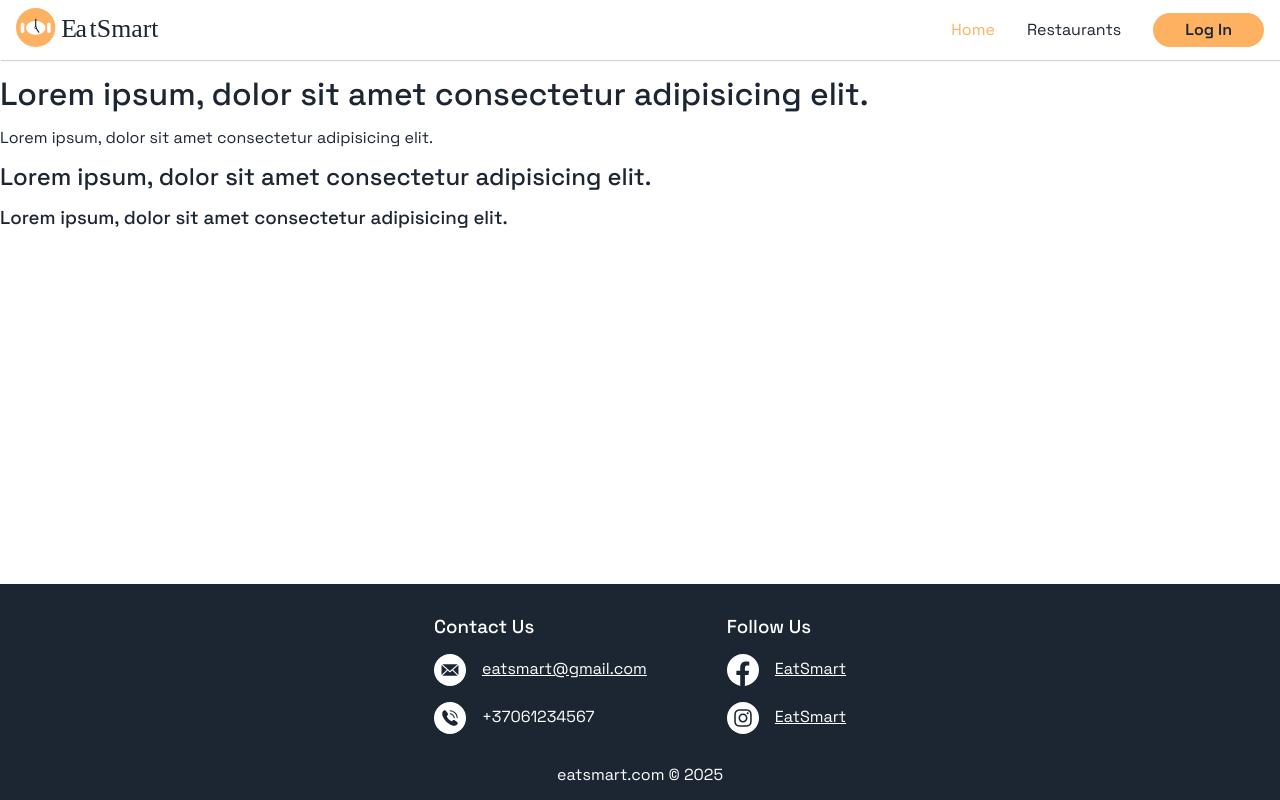
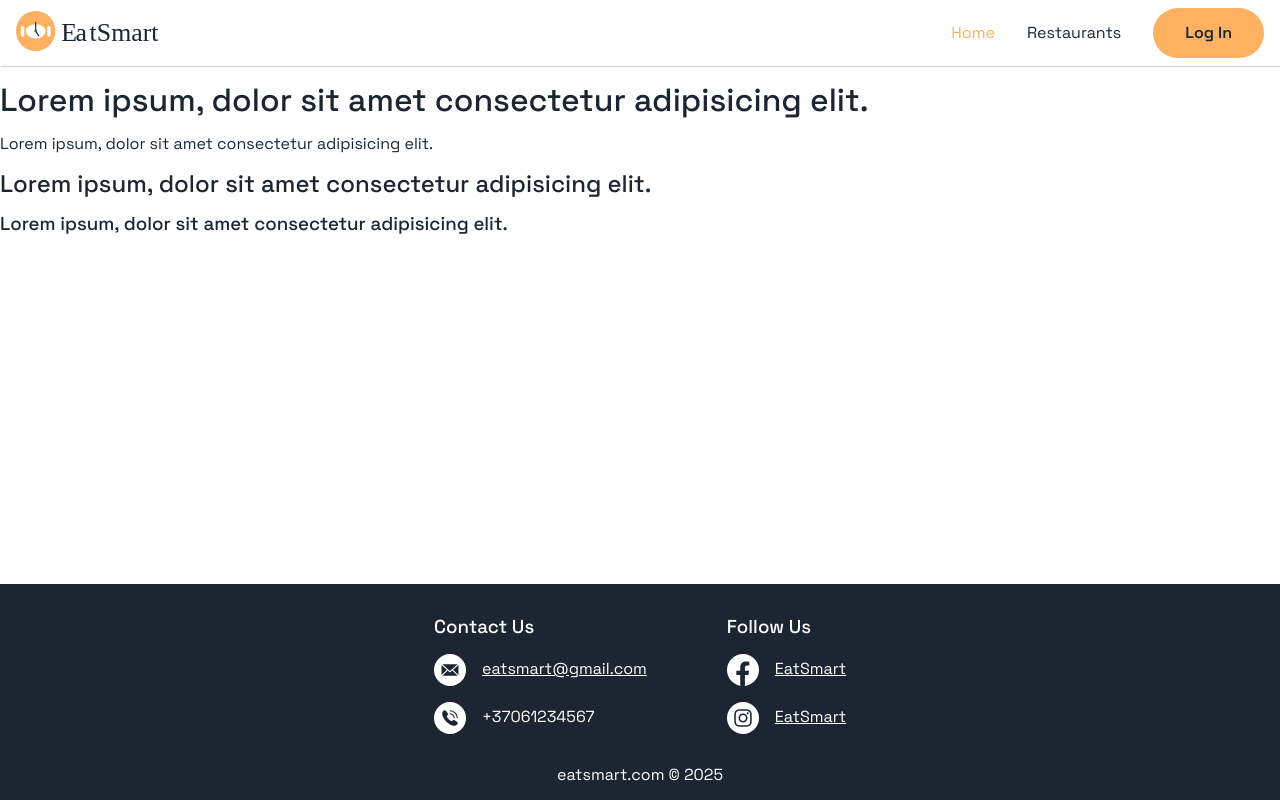
Before and after one commit to vaivanor/eat-smart-frontend, a React (Vite) app: page / in a window 1280 px wide. Built offline with nearby package versions, Linux system fonts and the light colour scheme.

Commit message:
fix(components): update button

```diff
--- a/src/components/Button/Button.module.css
+++ b/src/components/Button/Button.module.css
@@ -1,6 +1,6 @@
 .button {
   border: none;
-  padding: 0.5rem 2rem;
+  padding: 1rem 2rem;
   border-radius: 2rem;
   color: #1c2632;
   font-weight: 600;
--- a/src/components/Button/Button.module.scss
+++ b/src/components/Button/Button.module.scss
@@ -2,7 +2,7 @@
 
 .button {
   border: none;
-  padding: 0.5rem 2rem;
+  padding: 1rem 2rem;
   border-radius: 2rem;
   color: $primary-color;
   font-weight: 600;
```
Also changed, not shown: 1 other file (tests, documents, lock files or other folders).
